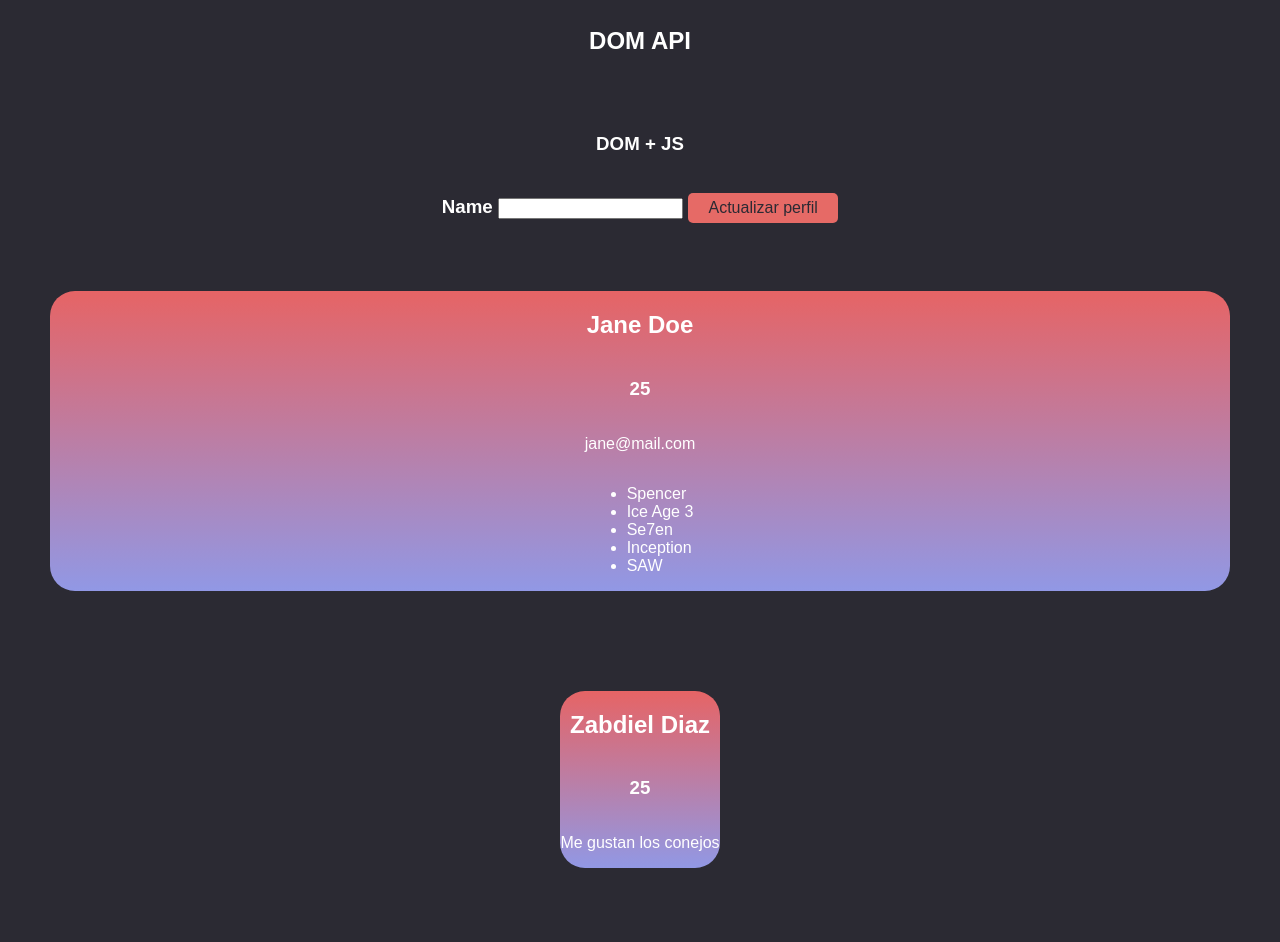
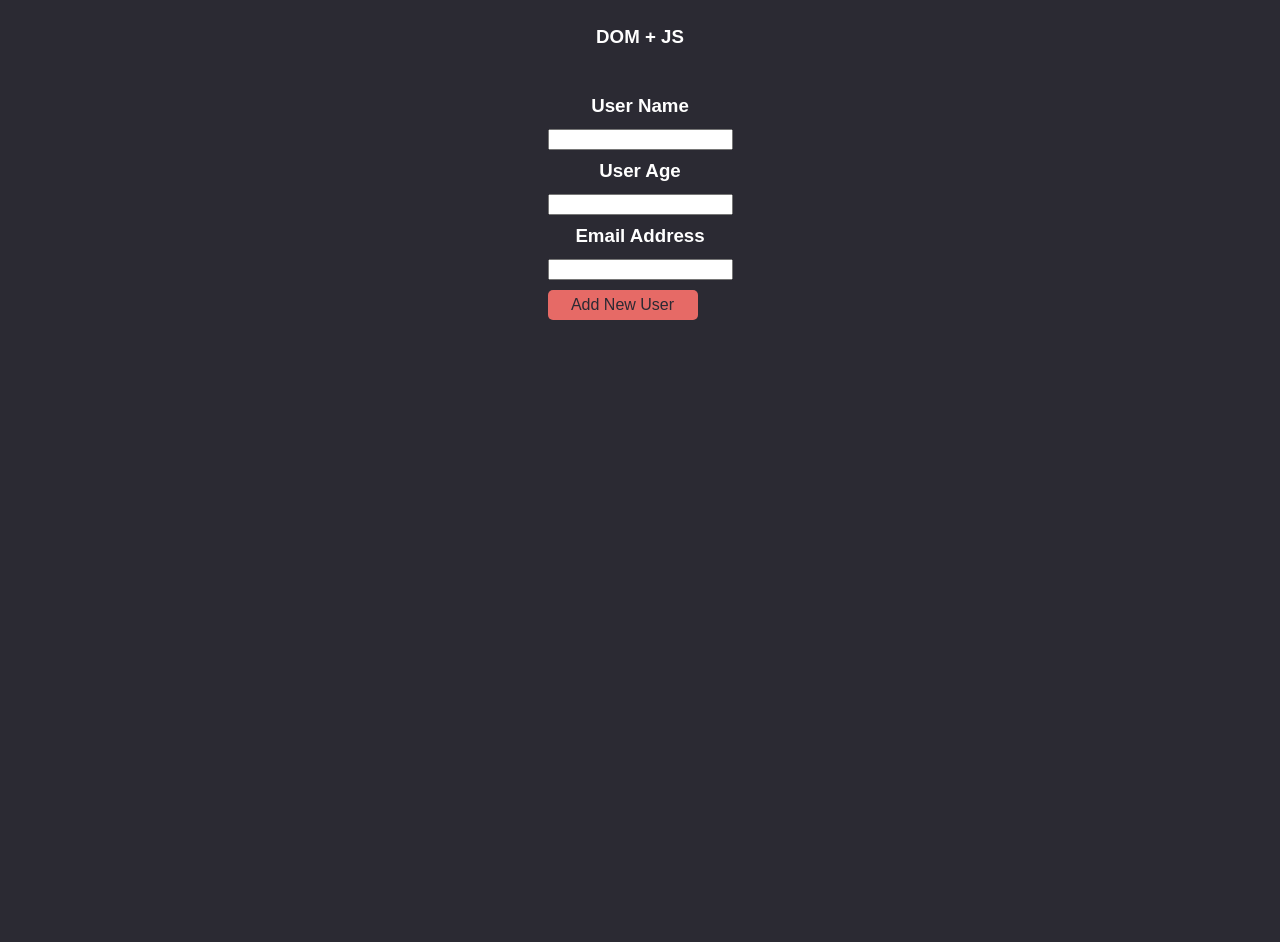
Before and after one commit to ingridmartsanchez1996/manipulacion-DOM, a plain HTML site: page add-users/index.html in a window 1280 px wide. Shown: the part 73-1015 px from the top of the page. After the commit the page ends 800 px from the top, so only its background shows below. Drawn offline with Linux system fonts and the light colour scheme.

Commit message:
working version

```diff
--- a/add-users/index.html
+++ b/add-users/index.html
@@ -12,20 +12,16 @@
     <body>
 
         <div class='main container'>
-            <h1 id='title1'>Manipulacion del DOM</h1>
-            <h2 class='subtitulo'>Eventos<h2>
+            <h1 id='title1'>Dom API</h1>
             <h3 class='subtitulo'>DOM + JS<h3>
-            <label for='name'>Name</label>
-            <input id='name' type="text" name="username" value="">
-            <button id='ProfileBtn'>Actualizar perfil</button>
-        </div>
-
-
-        <div class='profile container'>
-            <h2 id='username'></h2>
-            <h3 id='age'></h3>
-            <p id='mail'></p>
-            <ul id='fav-films'></ul>
+            <label for='username'>User Name</label>
+            <input id='user-name' type="text" name="user-name" value="">
+            <label for='user-age'>User Age</label>
+            <input id='user-age' type="number" name="user-age" value="">
+            <label for='user-email'>Email Address</label>
+            <input id='user-email' type="text" name="user-email" value="">
+            <br>
+            <button id='ProfileBtn'>Add New User</button>
         </div>
 
         <div id='profiles' class='profiles container'></div>
--- a/add-users/js/main.js
+++ b/add-users/js/main.js
@@ -1,153 +1,61 @@
-// Obtener elementos
-// ID
-// Clase <-- obtenemos varios elementos que coincidan
-// querySelector solo regresa el primer nodo que coincide (ID, Clase)
-// querySelectorAll obtiene una lista de nodos.
+// EJERCICIO
+// 1. Agregar las bandas
+//    a. PUSH
+//    b. EVITAR LAS BANDAS PARA EL EJERCICIO 2
+// 2. Obtener la info del usuario desde inputs y mostrar en tarjetas
+//
+// REQUISITOS:
+// Al menos deben tener 2 commits
 
-const title = document.getElementById('title1');
+const PROFILES_SECTION = document.getElementById('profiles');
 
-const subtitle = document.getElementsByClassName('subtitulo');
-
-const secondTitle = document.querySelector('.subtitulo');
-const subtitles = document.querySelectorAll('.subtitulo');
-
-console.log(title, subtitle, subtitles);
-
-
-secondTitle.innerHTML = "DOM API";
-
-// Creacion del perfil de usuario
-
-const user = {
-    name: 'Jane Doe',
-    age: 25,
-    email: 'jane@mail.com',
-    favFilms: ['Spencer', 'Ice Age 3', 'Se7en', 'Inception', 'SAW'],
+const createElement = ( type, value ) => {
+    let newElement = document.createElement(type);
+    newElement.textContent = value;
+    return newElement;
 }
 
-function createUser(user) {
+const createProfileElement = (
+    userName,
+    age,
+    email,
+) => {
+    const profile = document.createElement('div');
+    profile.classList.add('profile', 'container');
 
-    document.getElementById('username').textContent = user.name;
-    document.getElementById('age').textContent = user.age;
-    document.getElementById('mail').textContent = user.email;
+    // User Name:
+    let elementUserName = createElement('h2', `${userName}`);
 
-    const ul = document.getElementById('fav-films');
+    // Age:
+    let elementAge = createElement('h3', `${age} years old`);
 
-    user.favFilms.forEach((film) => {
-        const li = document.createElement('li');
-        li.textContent = film;
-        ul.appendChild(li);
-    })
+    // Email:
+    let elementEmail = createElement('h3', email);
+
+    // Add User information to profile:
+    profile.append(
+        elementUserName,
+        elementAge,
+        elementEmail,
+    )
+
+    return profile;
 }
 
-createUser(user);
+const addNewUserButton = document.getElementById('ProfileBtn');
+addNewUserButton.addEventListener('click', () => {
+    // Get Form data:
+    let userName = document.getElementById('user-name').value;
+    let age = document.getElementById('user-age').value;
+    let email = document.getElementById('user-email').value;
 
+    // Create new profile HTLM Element:
+    let newProfile = createProfileElement(
+        userName,
+        age,
+        email,
+    );
 
-// Eventos
-
-const inputName = document.getElementById('name');
-const userName = document.getElementById('username');
-
-/**
-inputName.addEventListener('input', e => {
-    console.log(e.target.value);
-    userName.textContent = e.target.value;
+    // Append new profile to the user section:
+    PROFILES_SECTION.append(newProfile);
 })
-*/
-
-
-const profileBtn = document.getElementById('ProfileBtn');
-
-profileBtn.addEventListener('click', () => {
-    userName.textContent = inputName.value;
-})
-
-const users = [
-    {
-        id: 1,
-        user_name: 'Zabdiel Diaz',
-        description: 'Me gustan los conejos',
-        age: '25',
-        fav_music: {
-            bands: [
-                'Rammstein', 'Interpol', 'TOOL', 'Black Sabbath'
-            ]
-        }
-    },
-    {
-        id: 2,
-        user_name: 'Fernando Aguilar',
-        description: 'Me gusta el calor',
-        age: '22',
-        fav_music: {
-            bands: [
-                'Los Temerarios', 'Grupo Frontera', 'Conjunto Primavera', 'Tigres del Norte'
-            ]
-        }
-    }
-]
-
-const CARD_SECTION = document.getElementById('profiles');
-
-////////////////////////////////////////
-// - Obtener la info
-// - Crear un contenedor para perfil clase = profile
-// - Crear elemento para user_name
-// - "" "" para description
-// - "" "" age
-///  - "" " " lista de bandas. --> iterar por cada banda
-
-const createCard = () => {
-    const card = document.createElement('div');
-    card.classList.add('profile', 'container');
-    return card;
-}
-
-
-const createDescription = () => {
-    const userElements = {
-        user_name: document.createElement('h2'),
-        age: document.createElement('h3'),
-        description: document.createElement('p'),
-        bands: [],
-    }
-    return userElements;
-}
-
-const populateElements = (user, userElements) => {
-    userElements.user_name.textContent = user.user_name;
-    userElements.age.textContent = user.age;
-    userElements.description.textContent = user.description;
-
-    const bandList = user.fav_music.bands.map(e => {
-        const pElement = document.createElement('p');
-        pElement.textContent = e;
-        return pElement;
-    })
-
-    userElements.bands = bandList;
-    return userElements;
-}
-
-
-const renderElements = (card, elements) => {
-    card.append(elements.user_name, elements.age, elements.description);
-}
-
-users.forEach(user => {
-    const card = createCard();
-    const userElements = createDescription();
-
-    const elementsWithData = populateElements(user, userElements);
-    renderElements(card, elementsWithData);
-    CARD_SECTION.append(card);
-
-})
-
-
-// EJERCICIO
-// 1. Agregar las bandas
-// PUSH
-// EVITAR LAS BANDAS PARA EL EJERCICIO 2
-// 2. Obtener la info del usuario desde inputs y mostrar en tarjetas
-// Al menos deben tener 2 commits
--- a/add-users/styles/styles.css
+++ b/add-users/styles/styles.css
@@ -14,6 +14,9 @@ button {
     border-radius: 5px;
     font-size: 1rem;
     cursor: pointer;
+    margin-top: 10px; /* Add margin to push the button to its own line */
+    text-align: center;
+    display: block; /* Make labels appear on their own line */
 }
 
 .container {
@@ -25,6 +28,21 @@ button {
 
 .profile {
     margin: 50px;
+    width: 90%;
     border-radius: 25px;
     background: linear-gradient(#e66465, #9198e5);
 }
+
+/* Center labels and place first name and last name inputs in a single line */
+label {
+    text-align: center;
+    display: block; /* Make labels appear on their own line */
+    margin-bottom: 10px; /* Add some spacing between labels and inputs */
+    margin-top: 10px; /* Add margin to push the button to its own line */
+}
+
+#user-first-name,
+#user-last-name {
+    display: inline-block; /* Make first name and last name inputs appear in the same line */
+    margin-right: 10px; /* Add spacing between first name and last name inputs */
+}
```
Also changed, not shown: 2 other files.
